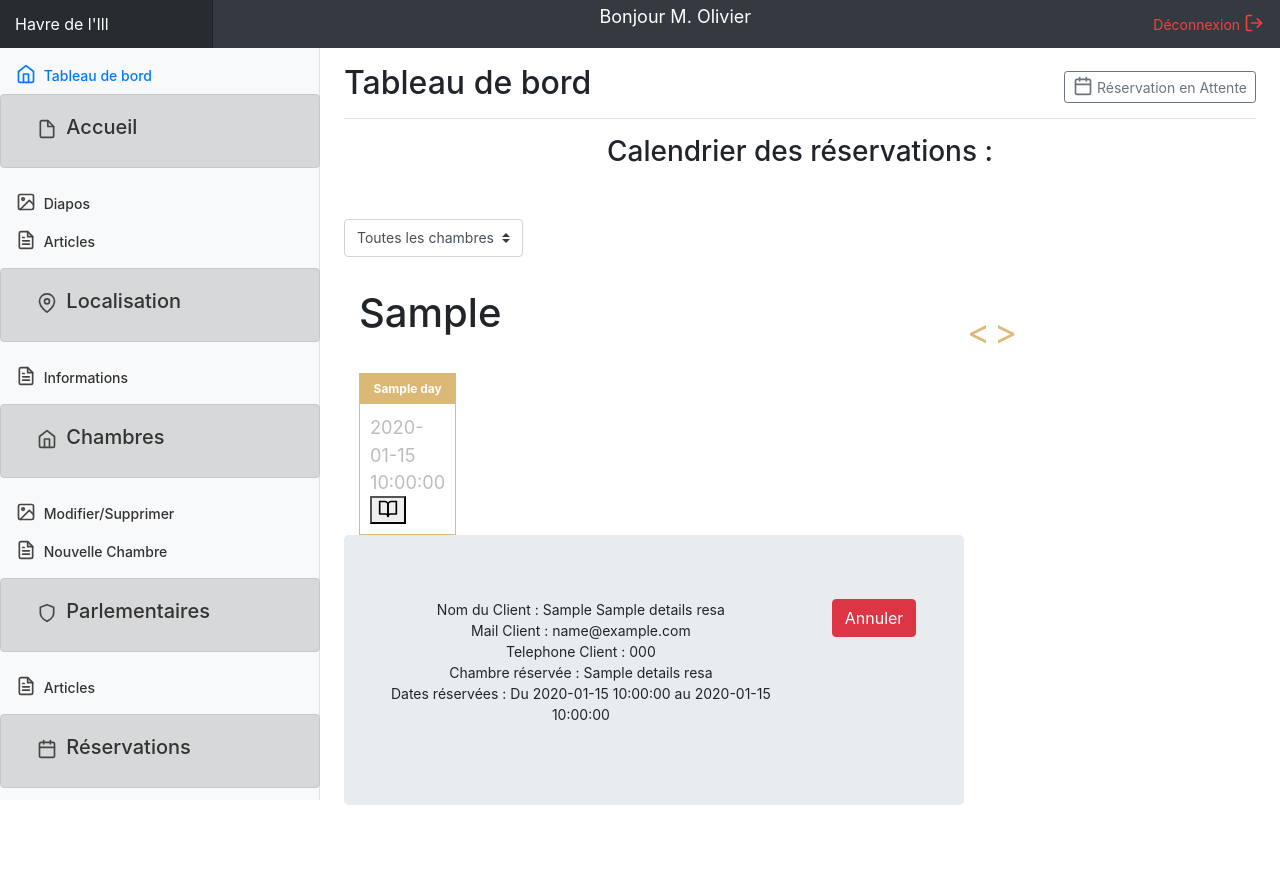
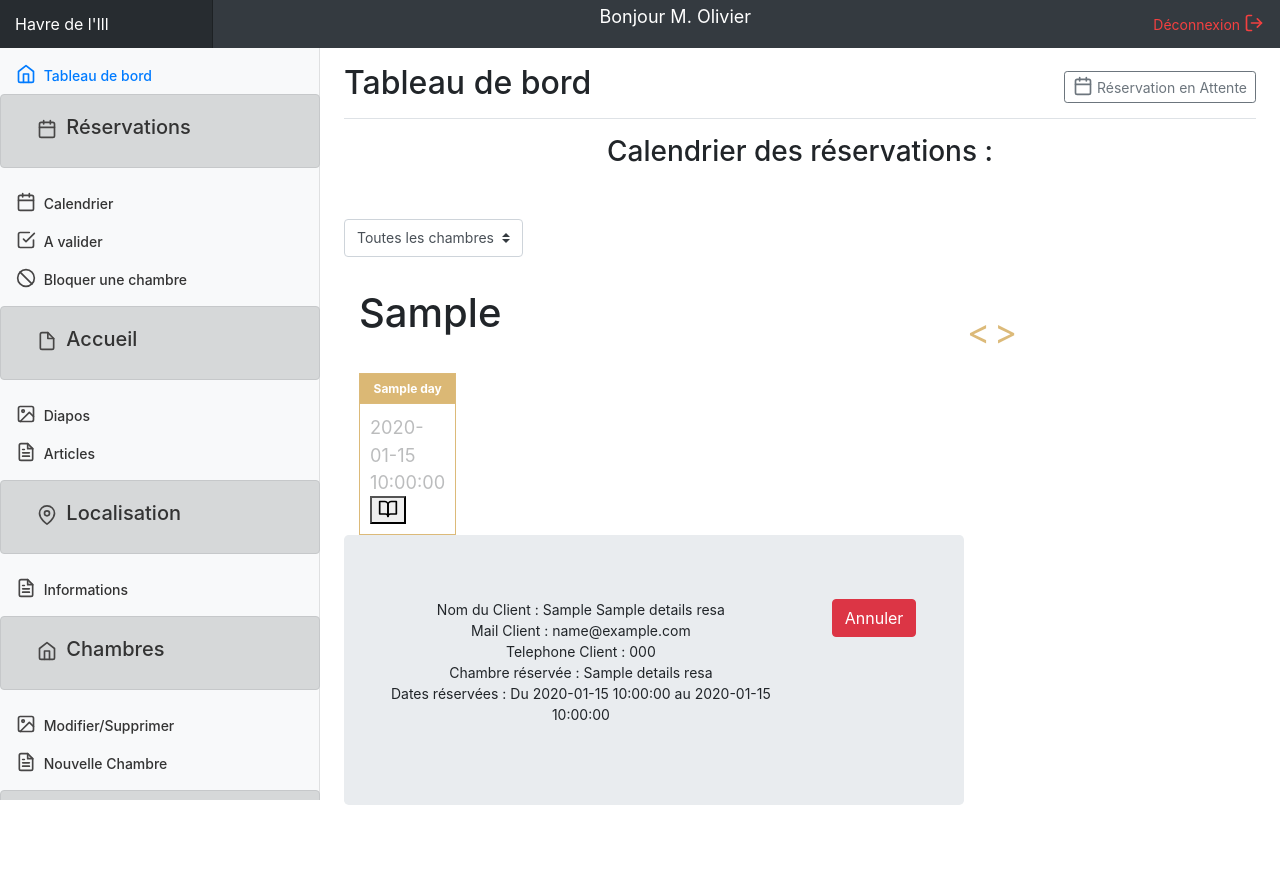
Before and after one commit to cpailler/strasbourg_0218_php_HavreDeLIll, a PHP site: template src/View/Administration/CalendrierAdmin.html.twig in a window 1280 px wide. Shown: the top 882 px of the page. Run offline with PHP 8.4, Linux system fonts and the light colour scheme; the template is opened without the code that fills it: most values are stand-ins (such as "Sample title", 1, 10 or a date in 2020); some libraries are stand-ins or nearby versions.

Commit message:
modifs sur la page

```diff
--- a/src/View/Administration/Administration.html.twig
+++ b/src/View/Administration/Administration.html.twig
@@ -5,7 +5,7 @@
     <meta name="viewport" content="width=device-width, initial-scale=1, shrink-to-fit=no">
     <meta name="description" content="">
     <meta name="author" content="">
-    <link rel="icon" href="../../../../favicon.ico">
+    <link rel="icon" href="/assets/images/favicon.png">
 
     <title>Pages d'Administration</title>
 
@@ -44,16 +44,44 @@
                             Tableau de bord <span class="sr-only">(current)</span>
                         </a>
                     </li>
-                    <div class="alert alert-dark" role="alert">
-                    <h5  class="">
-                        <a class="nav-link" href="">
-                            <span data-feather="file"></span>
-                        <span>Accueil</span>
-                        <a class="d-flex align-items-center text-muted" href="">
+                    <li class="alert alert-dark" role="alert">
+                        <h5 class="">
+                            <a class="nav-link" href="">
+                                <span data-feather="calendar"></span>
+                                <span>Réservations</span>
+                            </a>
+                        </h5>
+                    </li>
+                    <ul class="nav flex-column mb-2">
+                        <li class="nav-item">
+                            <a class="nav-link" href="/Administration/CalendrierAdmin">
+                                <span data-feather="calendar"></span>
+                                Calendrier
+                            </a>
+                        </li>
 
-                        </a>
-                    </h5>
-                    </div>
+                        <li class="nav-item">
+                            <a class="nav-link" href="/Administration/ReservationsEnAttente">
+                                <span data-feather="check-square"></span>
+                                A valider
+                            </a>
+                        </li>
+
+                        <li class="nav-item">
+                            <a class="nav-link" href="/Administration/BloquerChambre">
+                                <span data-feather="slash"></span>
+                                Bloquer une chambre
+                            </a>
+                        </li>
+                    </ul>
+                    <li class="alert alert-dark" role="alert">
+                        <h5  class="">
+                            <a class="nav-link" href="">
+                                <span data-feather="file"></span>
+                            <span>Accueil</span>
+                            </a>
+                        </h5>
+                    </li>
                             <ul class="nav flex-column mb-2">
                                 <li class="nav-item">
                                     <a class="nav-link" href="/Administration/DiapoAccueil">
@@ -69,16 +97,14 @@
                                     </a>
                                 </li>
                             </ul>
-                    <div class="alert alert-dark" role="alert">
+                    <li class="alert alert-dark" role="alert">
                     <h5 class=" ">
                         <a class="nav-link" href="/Administration/Localisation">
                             <span data-feather="map-pin"></span>
                             <span>Localisation</span>
-                            <a class="d-flex align-items-center text-muted" href="#">
-
-                            </a>
+                        </a>
                     </h5>
-                    </div>
+                    </li>
                     <ul class="nav flex-column mb-2">
                         <li class="nav-item">
                             <a class="nav-link" href="/Administration/Localisation">
@@ -87,16 +113,14 @@
                             </a>
                         </li>
                     </ul>
-                    <div class="alert alert-dark" role="alert">
+                    <li class="alert alert-dark" role="alert">
                     <h5 class="">
                         <a class="nav-link" href="">
                             <span data-feather="home"></span>
                             <span>Chambres</span>
-                            <a class="d-flex align-items-center text-muted" href="#">
-
-                            </a>
+                        </a>
                     </h5>
-                    </div>
+                    </li>
                         <ul class="nav flex-column mb-2">
                             <li class="nav-item">
                                 <a class="nav-link" href="/Administration/Chambres">
@@ -112,58 +136,22 @@
                                 </a>
                             </li>
                         </ul>
-                    <div class="alert alert-dark" role="alert">
+                    <li class="alert alert-dark" role="alert">
                     <h5 class="">
                         <a class="nav-link" href="">
                             <span data-feather="shield"></span>
                             <span>Parlementaires</span>
-                            <a class="d-flex align-items-center text-muted" href="#">
-
+                        </a>
+                    </h5>
+                    </li>
+                    <ul class="nav flex-column mb-2">
+                        <li class="nav-item">
+                            <a class="nav-link" href="/Administration/Parlementaires">
+                                <span data-feather="file-text"></span>
+                                Articles
                             </a>
-                    </h5>
-                    </div>
-                            <ul class="nav flex-column mb-2">
-                                <li class="nav-item">
-                                    <a class="nav-link" href="/Administration/Parlementaires">
-                                        <span data-feather="file-text"></span>
-                                        Articles
-                                    </a>
-                                </li>
-                            </ul>
-
-
-
-                    <div class="alert alert-dark" role="alert">
-                <h5 class="">
-                    <a class="nav-link" href="">
-                        <span data-feather="calendar"></span>
-                        <span>Réservations</span>
-                        <a class="d-flex align-items-center text-muted" href="#">
-
-                        </a>
-                </h5>
-                </div>
-                <ul class="nav flex-column mb-2">
-                    <li class="nav-item">
-                        <a class="nav-link" href="/Administration/CalendrierAdmin">
-                            <span data-feather="calendar"></span>
-                            Calendrier
-                        </a>
-                    </li>
-
-                    <li class="nav-item">
-                        <a class="nav-link" href="/Administration/ReservationsEnAttente">
-                            <span data-feather="check-square"></span>
-                            A valider
-                        </a>
-                    </li>
-
-                    <li class="nav-item">
-                        <a class="nav-link" href="/Administration/BloquerChambre">
-                            <span data-feather="slash"></span>
-                            Bloquer une chambre
-                        </a>
-                    </li>
+                        </li>
+                    </ul>
                 </ul>
             </div>
         </nav>
@@ -174,11 +162,12 @@
             <div class="d-flex justify-content-between flex-wrap flex-md-nowrap align-items-center pb-2 mb-3 border-bottom">
                 <h1 class="h2">Tableau de bord</h1>
                 <div class="btn-toolbar mb-2 mb-md-0">
-
-                    <button class="btn btn-sm btn-outline-secondary ">
-                        <span data-feather="calendar"></span>
-                       Réservation en Attente
-                    </button>
+                    <a href="/Administration/ReservationsEnAttente">
+                        <button href="/Administration/ReservationsEnAttente" class="btn btn-sm btn-outline-secondary ">
+                            <span data-feather="calendar"></span>
+                            Réservation en Attente
+                        </button>
+                    </a>
                 </div>
             </div>
 
```
